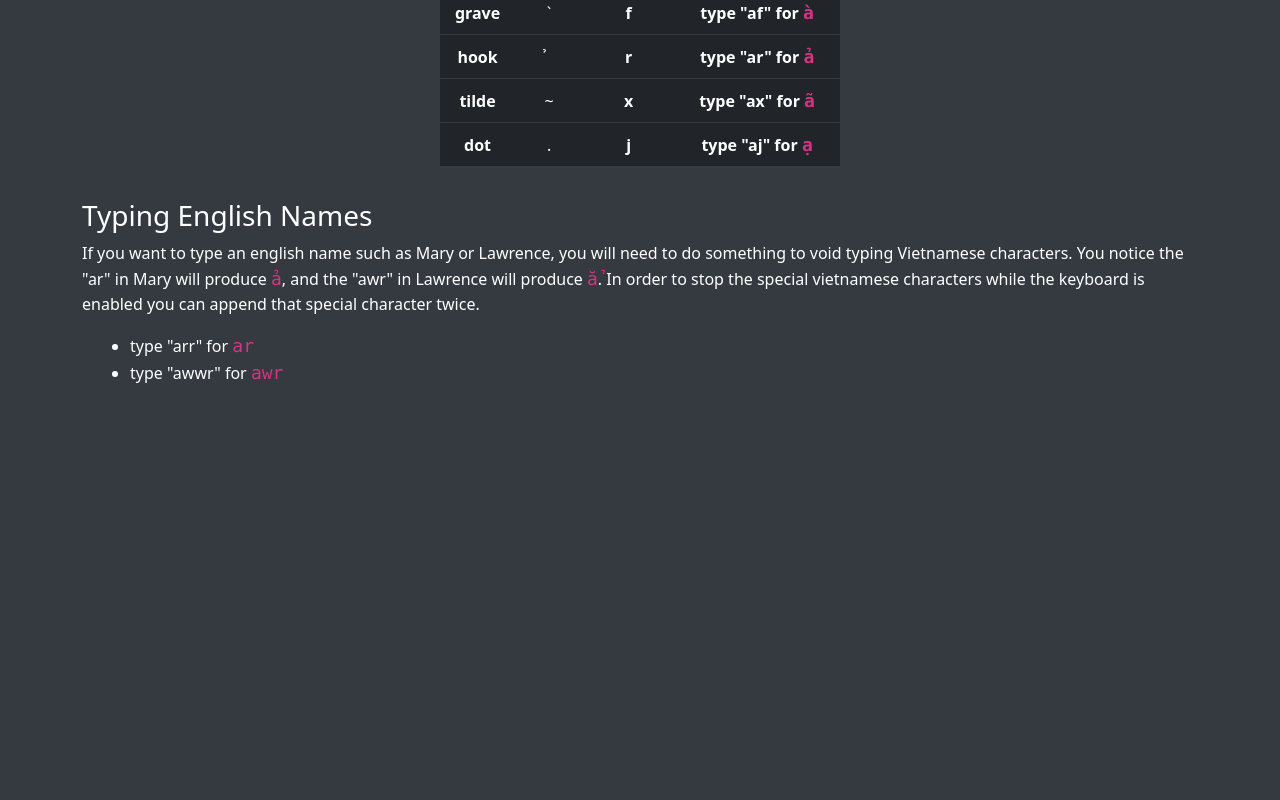
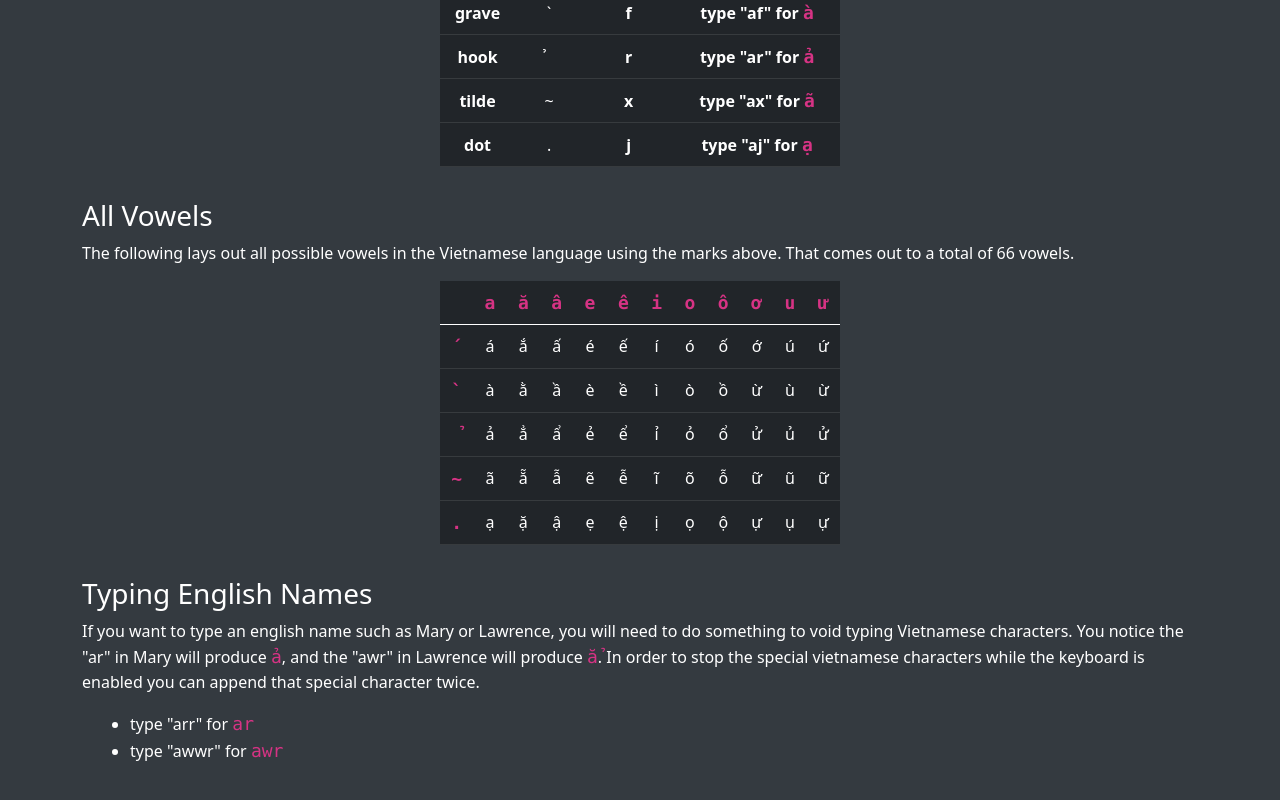
Before and after one commit to GrantFBarnes/learn-vietnamese, an Angular app: page /typing in a window 1280 px wide. Shown: the part 962-1762 px from the top of the page. Before the commit the page ends 1444 px from the top, so only its background shows below. Built offline with nearby package versions, Linux system fonts and the light colour scheme.

Commit message:
adding vowel table, redirect to https on edit page

```diff
--- a/src/app/pages/edit/edit-flash/edit-flash.component.ts
+++ b/src/app/pages/edit/edit-flash/edit-flash.component.ts
@@ -58,6 +58,15 @@ export class EditFlashComponent implements OnInit {
   }
 
   ngOnInit(): void {
+    // redirect to https if not localhost
+    if (!window.origin.includes('local')) {
+      if (location.protocol !== 'https:') {
+        location.replace(
+          'https:' + location.href.substring(location.protocol.length)
+        );
+      }
+    }
+
     this.is_iphone = window.navigator.userAgent.includes('iPhone');
     this.httpService.get('/api/authenticated').subscribe({
       next: () => this.authorize(),
--- a/src/app/pages/typing/typing.component.html
+++ b/src/app/pages/typing/typing.component.html
@@ -100,6 +100,104 @@
   </div>
 
   <div class="row py-2">
+    <h3>All Vowels</h3>
+    <p>
+      The following lays out all possible vowels in the Vietnamese language
+      using the marks above. That comes out to a total of 66 vowels.
+    </p>
+    <table class="table table-dark center align-middle mx-auto">
+      <thead>
+        <tr>
+          <th></th>
+          <th><code>a</code></th>
+          <th><code>ă</code></th>
+          <th><code>â</code></th>
+          <th><code>e</code></th>
+          <th><code>ê</code></th>
+          <th><code>i</code></th>
+          <th><code>o</code></th>
+          <th><code>ô</code></th>
+          <th><code>ơ</code></th>
+          <th><code>u</code></th>
+          <th><code>ư</code></th>
+        </tr>
+      </thead>
+      <tbody>
+        <tr>
+          <th><code>´</code></th>
+          <td>á</td>
+          <td>ắ</td>
+          <td>ấ</td>
+          <td>é</td>
+          <td>ế</td>
+          <td>í</td>
+          <td>ó</td>
+          <td>ố</td>
+          <td>ớ</td>
+          <td>ú</td>
+          <td>ứ</td>
+        </tr>
+        <tr>
+          <th><code>`</code></th>
+          <td>à</td>
+          <td>ằ</td>
+          <td>ầ</td>
+          <td>è</td>
+          <td>ề</td>
+          <td>ì</td>
+          <td>ò</td>
+          <td>ồ</td>
+          <td>ừ</td>
+          <td>ù</td>
+          <td>ừ</td>
+        </tr>
+        <tr>
+          <th><code>̉</code></th>
+          <td>ả</td>
+          <td>ẳ</td>
+          <td>ẩ</td>
+          <td>ẻ</td>
+          <td>ể</td>
+          <td>ỉ</td>
+          <td>ỏ</td>
+          <td>ổ</td>
+          <td>ử</td>
+          <td>ủ</td>
+          <td>ử</td>
+        </tr>
+        <tr>
+          <th><code>~</code></th>
+          <td>ã</td>
+          <td>ẵ</td>
+          <td>ẫ</td>
+          <td>ẽ</td>
+          <td>ễ</td>
+          <td>ĩ</td>
+          <td>õ</td>
+          <td>ỗ</td>
+          <td>ữ</td>
+          <td>ũ</td>
+          <td>ữ</td>
+        </tr>
+        <tr>
+          <th><code>.</code></th>
+          <td>ạ</td>
+          <td>ặ</td>
+          <td>ậ</td>
+          <td>ẹ</td>
+          <td>ệ</td>
+          <td>ị</td>
+          <td>ọ</td>
+          <td>ộ</td>
+          <td>ự</td>
+          <td>ụ</td>
+          <td>ự</td>
+        </tr>
+      </tbody>
+    </table>
+  </div>
+
+  <div class="row py-2">
     <h3>Typing English Names</h3>
     <p>
       If you want to type an english name such as Mary or Lawrence, you will
```
